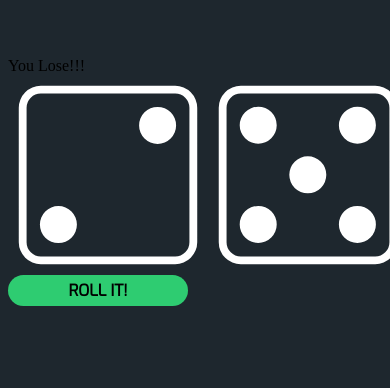
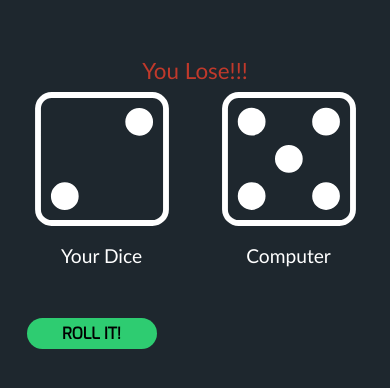
Before and after one commit to Sandrusha/roll-dice, a plain HTML site: page index.html in a window 390 px wide. Shown: the part 186-574 px from the top of the page. Drawn offline with Linux system fonts and the light colour scheme.

Commit message:
final fixes

```diff
--- a/index.html
+++ b/index.html
@@ -18,10 +18,12 @@
         <div class="dices">
             <div id="leftDiceDiv">
                 <div class="dice"></div>
+                <span id="yourDice">Your Dice</span>
                 <button id="rollIt" onclick="onLoad()">Roll It!</button>
             </div>
             <div id="rightDiceDiv">
                 <div class="dice"></div>
+                <span id="computer">Computer</span>
             </div>
         </div>
     </div>
--- a/main.js
+++ b/main.js
@@ -29,9 +29,12 @@ function winOrLose(diceInfoLeft, diceInfoRight) {
 
     if (diceInfoLeft < diceInfoRight) {
         resolution.innerHTML = "You Lose!!!";
+        resolution.style.color = "#c0392b";
     } else if (diceInfoLeft === diceInfoRight) {
         resolution.innerHTML = "Roll Again!"
+        resolution.style.color = "#2980b9";
     } else {
         resolution.innerHTML = "You Win!"
+        resolution.style.color = "#27ae60";
     }
 }
--- a/style.css
+++ b/style.css
@@ -2,10 +2,12 @@ body {
     background-color: #1e272e;
     font-size: 16px;
 }
+
 .container {
     max-width: 800px;
     margin: 60px auto;
 }
+
 h1 {
     font-family: 'Chewy', cursive;
     font-size: 3rem;
@@ -13,14 +15,23 @@ h1 {
     margin: 120px 0 60px;
     color: #9b59b6;
 }
+
+#resolution {
+    font-family: Calibri;
+    font-size: 1.4em;
+    text-align: center;
+}
+
 .dices {
     display: flex;
     justify-content: space-around;
 }
+
 .dice {
     width: 200px;
     height: 200px;
 }
+
 #rollIt {
     background-color: #2ecc71;
     font-family: 'Exo', sans-serif;
@@ -35,8 +46,35 @@ h1 {
     border-style: none;
     cursor: pointer;
 }
+
 #leftDice {
     display: flex;
     flex-direction: column;
     align-items: center;
 }
+
+#yourDice, #computer {
+    display: block;
+    margin: .5em 0 1em 0;
+    font-family: Calibri;
+    font-size: 1.2em;
+    text-align: center;
+    color: #fff;
+}
+
+@media only screen and (max-width: 768px) {
+    .container {
+        max-width: 600px;
+        margin: 30px auto;
+    }
+
+    .dice {
+        width: 150px;
+        height: 150px;
+    }
+
+    #rollIt {
+        margin-top: 2em;
+        width: 130px;
+    }
+  }
```
